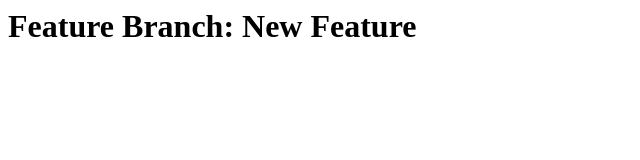
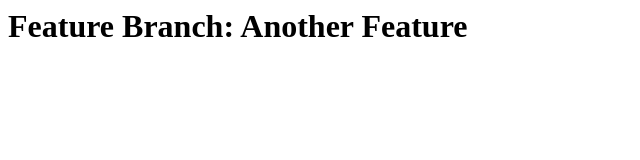
Before and after one commit to PatiSumanth/test2, a plain HTML site: page index.html in a window 1280 px wide. Shown: the whole page, without its empty margins (0-640 px from the left). Drawn offline with Linux system fonts and the light colour scheme.

Commit message:
Add feature: Another Feature

```diff
--- a/index.html
+++ b/index.html
@@ -1 +1 @@
-<html><body><h1>Feature Branch: New Feature</h1></body></html>
+<html><body><h1>Feature Branch: Another Feature</h1></body></html>
```
